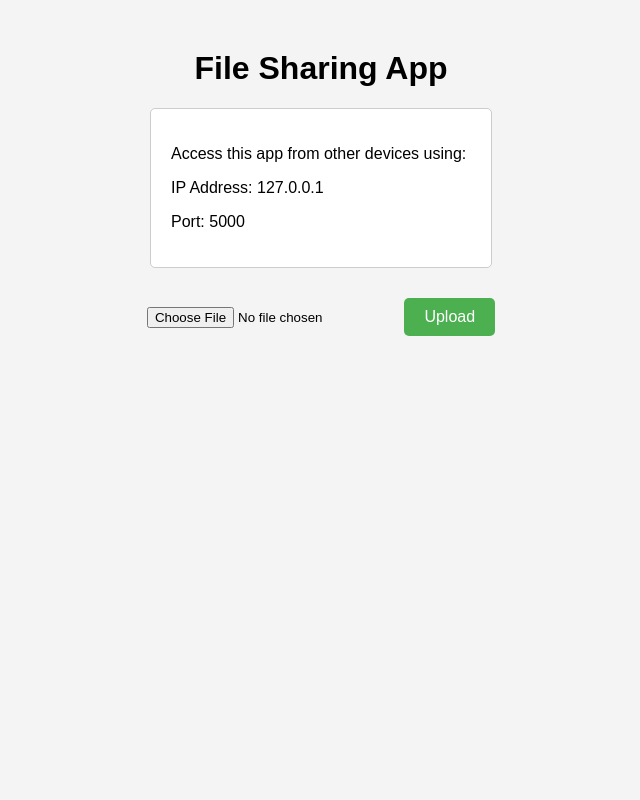
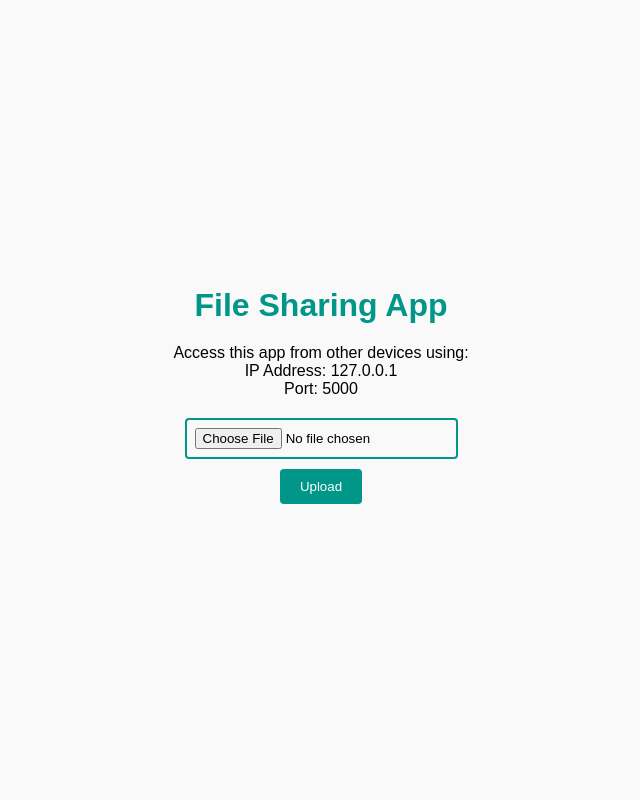
Before and after one commit to sage9705/flask-share, a Flask app: page / in a window 1280 px wide. Shown: the whole page, without its empty margins (319-959 px from the left). Run offline with Flask 2, Linux system fonts and the light colour scheme.

Commit message:
styles: Enhance UI with sea green color palette

```diff
--- a/static/styles.css
+++ b/static/styles.css
@@ -1,53 +1,63 @@
+* {
+    margin: 0;
+    padding: 0;
+    box-sizing: border-box;
+}
+
 body {
     font-family: Arial, sans-serif;
-    margin: 0;
-    padding: 0;
-    background-color: #f4f4f4;
+    background-color: #f9f9f9;
+    display: flex;
+    flex-direction: column;
+    align-items: center;
+    justify-content: center;
+    height: 100vh;
 }
 
 h1 {
-    text-align: center;
-    margin-top: 50px;
+    color: #009688;
+    font-weight: bold;
+    margin-bottom: 20px;
 }
 
 .device-info {
-    background-color: #fff;
-    border: 1px solid #ccc;
-    border-radius: 5px;
-    padding: 20px;
-    margin: 20px auto;
-    max-width: 300px;
+    text-align: center;
+    margin-bottom: 20px;
 }
 
-form {
-    text-align: center;
-    margin-top: 20px;
+#upload-form {
+    display: flex;
+    flex-direction: column;
+    align-items: center;
 }
 
-input[type="file"] {
+#file-input {
     margin-bottom: 10px;
+    border: 2px solid #009688;
+    padding: 8px;
+    border-radius: 4px;
+}
+
+#file-input:focus {
+    outline: none;
+    border-color: #66bb6a;
 }
 
 input[type="submit"] {
-    background-color: #4caf50;
+    background-color: #009688;
     color: white;
     border: none;
     padding: 10px 20px;
-    text-align: center;
-    text-decoration: none;
-    display: inline-block;
-    font-size: 16px;
-    margin-top: 10px;
+    border-radius: 4px;
     cursor: pointer;
-    border-radius: 5px;
 }
 
 input[type="submit"]:hover {
-    background-color: #45a049;
+    background-color: #00796b;
 }
 
-@media screen and (max-width: 600px) {
-    .device-info {
-        max-width: 90%;
-    }
+#success-message {
+    color: #009688;
+    font-weight: bold;
+    margin-top: 10px;
 }
```
Also changed, not shown: 1 other file.
